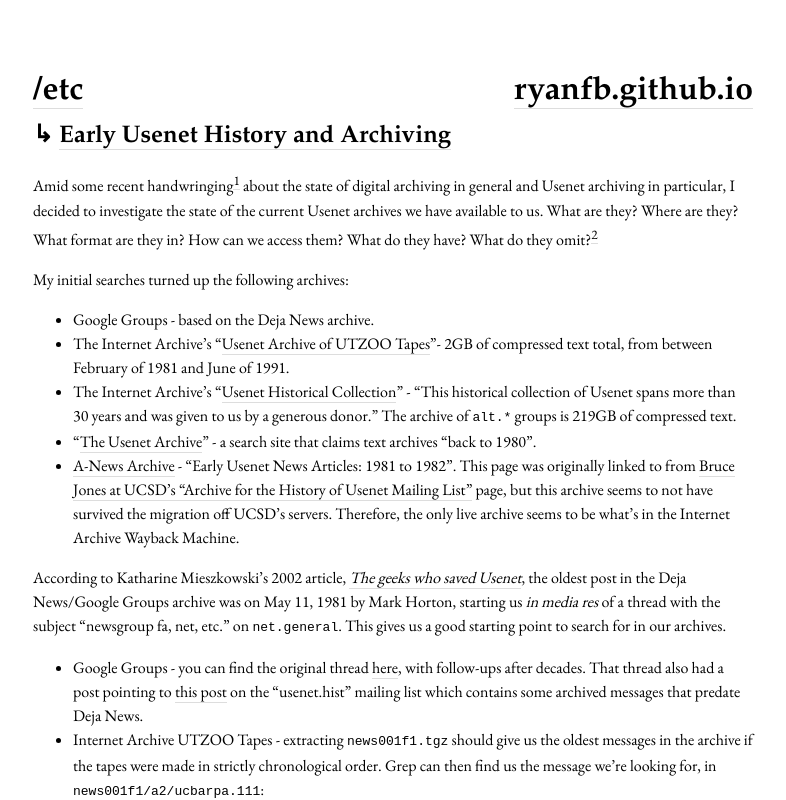
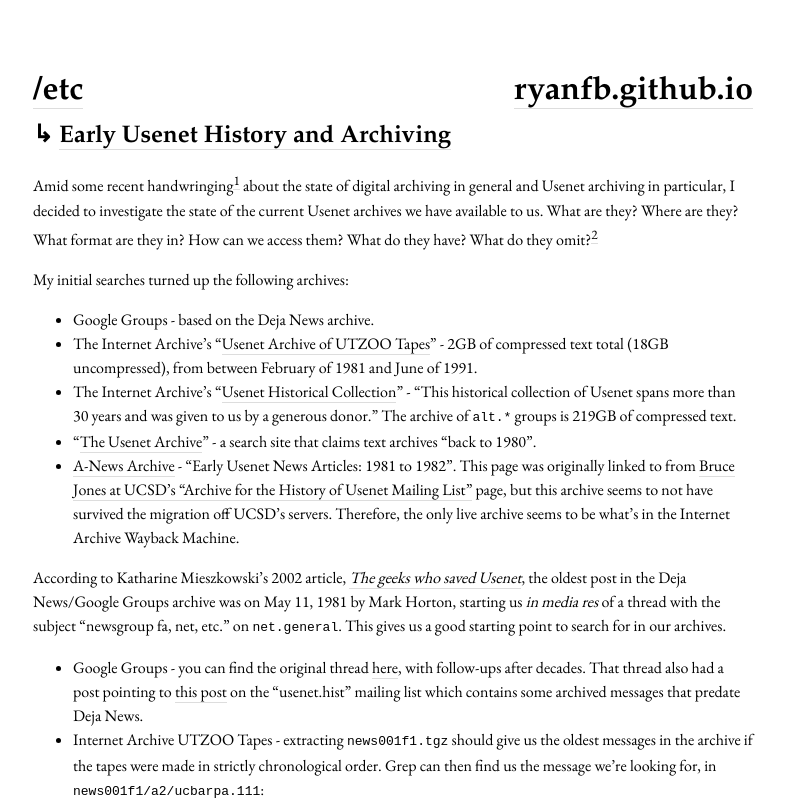
Before and after one commit to ryanfb/etc, a Jekyll site: the page built from _posts/2015-02-23-early_usenet_history_and_archiving.md, in a window 1280 px wide and 900 px high, cut to the strip 0-800 px from the top of the window. Shown: the whole strip, without its empty margins (247-1033 px from the left). Built offline with Jekyll 4.4.1, drawn with Linux system fonts in a browser that asks for light colours; nearby versions of some CDN libraries.

Commit message:
UTZOO decompressed size

```diff
--- a/_posts/2015-02-23-early_usenet_history_and_archiving.md
+++ b/_posts/2015-02-23-early_usenet_history_and_archiving.md
@@ -7,7 +7,7 @@
 My initial searches turned up the following archives:
 
 * Google Groups - based on the Deja News archive.
-* The Internet Archive's "[Usenet Archive of UTZOO Tapes](https://archive.org/details/utzoo-wiseman-usenet-archive)"- 2GB of compressed text total, from between February of 1981 and June of 1991.
+* The Internet Archive's "[Usenet Archive of UTZOO Tapes](https://archive.org/details/utzoo-wiseman-usenet-archive)" - 2GB of compressed text total (18GB uncompressed), from between February of 1981 and June of 1991.
 * The Internet Archive's "[Usenet Historical Collection](http://archive.org/details/usenethistorical)" - "This historical collection of Usenet spans more than 30 years and was given to us by a generous donor." The archive of `alt.*` groups is 219GB of compressed text.
 * "[The Usenet Archive](http://www.theusenetarchive.com/)" - a search site that claims text archives "back to 1980".
 * [A-News Archive](https://web.archive.org/web/20000303203929/http://communication.ucsd.edu/A-News/index.html) - "Early Usenet News Articles: 1981 to 1982". This page was originally linked to from [Bruce Jones at UCSD's "Archive for the History of Usenet Mailing List"](http://shikan.org/bjones/Usenet.Hist/index.html) page, but this archive seems to not have survived the migration off UCSD's servers. Therefore, the only live archive seems to be what's in the Internet Archive Wayback Machine.
```
